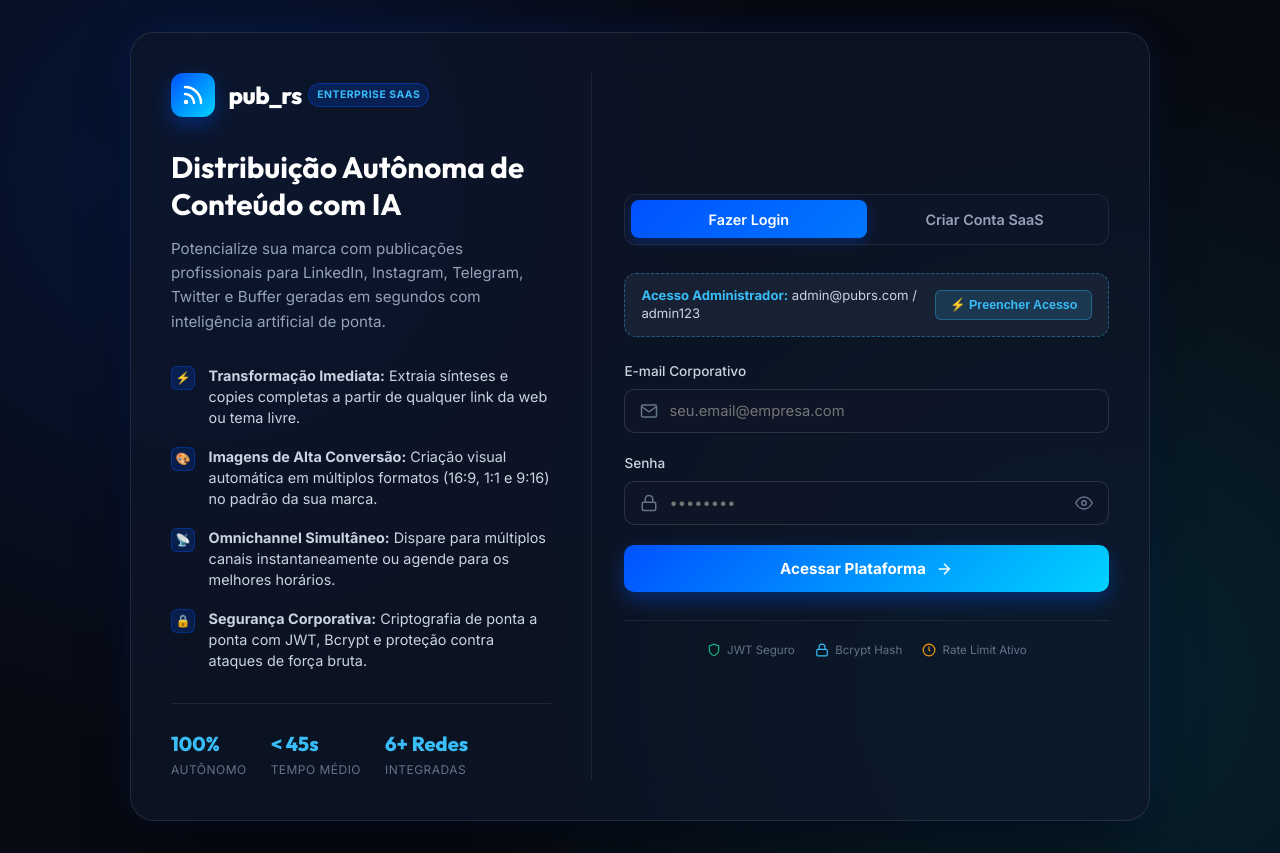
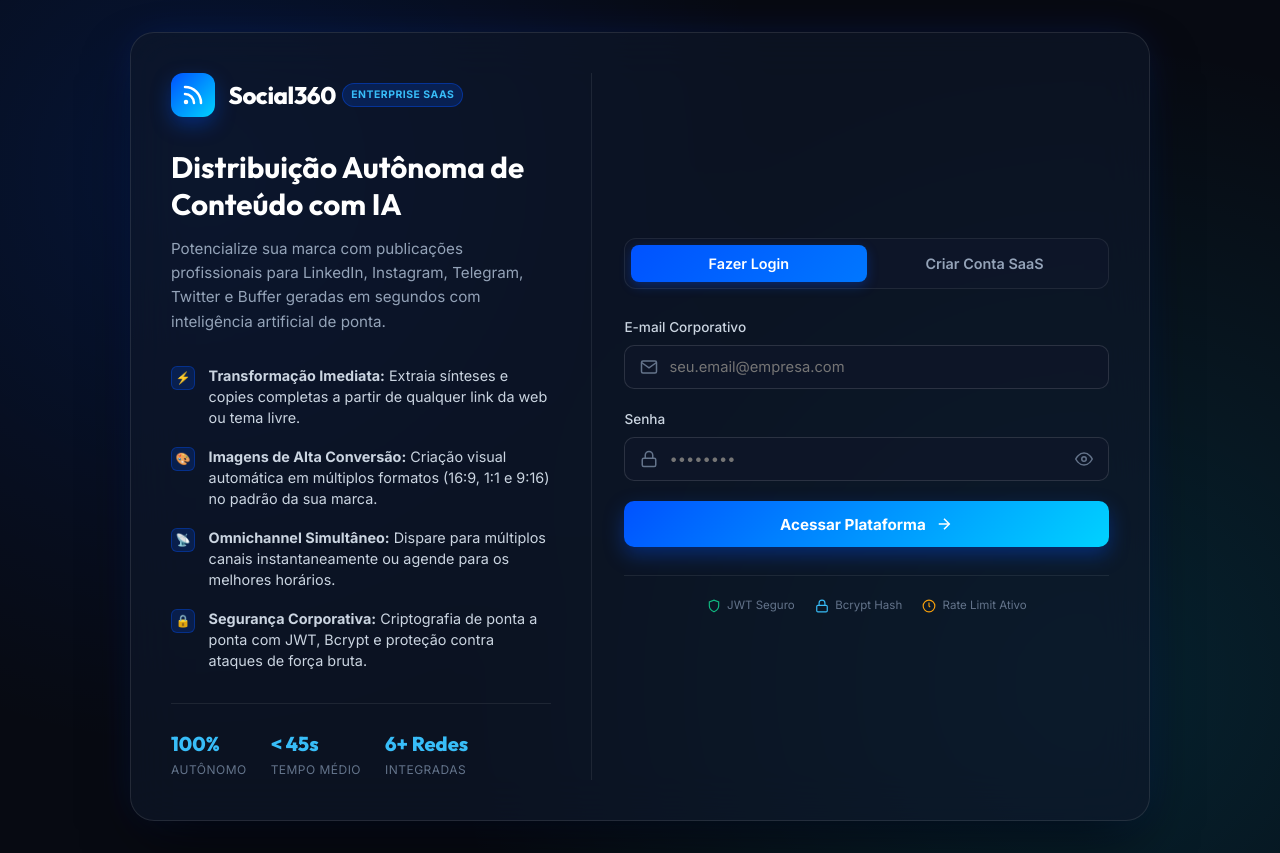
Before and after one commit to cezaralfredo/pub_rs, a website: page public/login.html in a window 1280 px wide. Drawn offline with Linux system fonts and the light colour scheme.

Commit message:
feat(auth): atualizar credenciais do administrador master e remover dados de demo da tela de login

```diff
--- a/public/login.html
+++ b/public/login.html
@@ -3,8 +3,8 @@
 <head>
   <meta charset="UTF-8">
   <meta name="viewport" content="width=device-width, initial-scale=1.0">
-  <title>Login & Acesso — pub_rs Studio SaaS</title>
-  <meta name="description" content="Acesse o pub_rs Studio, a plataforma SaaS de automação multicanal de conteúdo e redes sociais com IA.">
+  <title>Login & Acesso — Social360 Studio SaaS</title>
+  <meta name="description" content="Acesse o Social360 Studio, a plataforma SaaS de automação omnichannel de conteúdo e redes sociais com IA.">
 
   <!-- Google Fonts: Outfit, Inter & JetBrains Mono -->
   <link rel="preconnect" href="https://fonts.googleapis.com">
@@ -211,46 +211,6 @@
       box-shadow: 0 4px 12px rgba(0, 82, 255, 0.3);
     }
 
-    .auth-demo-banner {
-      background: rgba(30, 41, 59, 0.7);
-      border: 1px dashed rgba(56, 189, 248, 0.4);
-      border-radius: 12px;
-      padding: 0.85rem 1rem;
-      margin-bottom: 1.5rem;
-      display: flex;
-      align-items: center;
-      justify-content: space-between;
-      gap: 0.75rem;
-    }
-
-    .auth-demo-text {
-      font-size: 0.82rem;
-      color: #cbd5e1;
-      line-height: 1.35;
-    }
-
-    .auth-demo-text strong {
-      color: #38bdf8;
-    }
-
-    .btn-fill-demo {
-      padding: 0.4rem 0.85rem;
-      font-size: 0.78rem;
-      background: rgba(56, 189, 248, 0.15);
-      border: 1px solid rgba(56, 189, 248, 0.35);
-      color: #38bdf8;
-      border-radius: 6px;
-      cursor: pointer;
-      font-weight: 600;
-      white-space: nowrap;
-      transition: all 0.2s;
-    }
-
-    .btn-fill-demo:hover {
-      background: rgba(56, 189, 248, 0.3);
-      color: #fff;
-    }
-
     .auth-form-group {
       margin-bottom: 1.25rem;
     }
@@ -446,7 +406,7 @@
             </svg>
           </div>
           <div style="display: flex; align-items: center;">
-            <span class="hero-brand-title">pub_rs</span>
+            <span class="hero-brand-title">Social360</span>
             <span class="hero-brand-pill">ENTERPRISE SAAS</span>
           </div>
         </div>
@@ -502,16 +462,6 @@
         </button>
         <button type="button" class="auth-tab-btn" id="tab-register" onclick="switchAuthTab('register')">
           Criar Conta SaaS
-        </button>
-      </div>
-
-      <!-- Banner de Demonstração / Preenchimento Rápido -->
-      <div class="auth-demo-banner" id="demo-banner">
-        <div class="auth-demo-text">
-          <strong>Acesso Administrador:</strong> admin@pubrs.com / admin123
-        </div>
-        <button type="button" class="btn-fill-demo" onclick="fillDemoCredentials()">
-          ⚡ Preencher Acesso
         </button>
       </div>
 
@@ -654,7 +604,6 @@
       const tabRegister = document.getElementById('tab-register');
       const formLogin = document.getElementById('form-login');
       const formRegister = document.getElementById('form-register');
-      const demoBanner = document.getElementById('demo-banner');
       hideAlert();
 
       if (tab === 'login') {
@@ -662,21 +611,12 @@
         tabRegister.classList.remove('active');
         formLogin.style.display = 'block';
         formRegister.style.display = 'none';
-        demoBanner.style.display = 'flex';
       } else {
         tabLogin.classList.remove('active');
         tabRegister.classList.add('active');
         formLogin.style.display = 'none';
         formRegister.style.display = 'block';
-        demoBanner.style.display = 'none';
       }
-    }
-
-    // Preencher dados padrão de Administrador
-    function fillDemoCredentials() {
-      document.getElementById('login-email').value = 'admin@pubrs.com';
-      document.getElementById('login-password').value = 'admin123';
-      showAlert('Credenciais padrão de administrador preenchidas. Clique em "Acessar Plataforma"!', 'success');
     }
 
     // Seleção de Plano no Cadastro
@@ -782,7 +722,7 @@
         localStorage.setItem('pub_rs_token', data.token);
         localStorage.setItem('pub_rs_user', JSON.stringify(data.user));
 
-        showAlert('Conta criada com sucesso! Bem-vindo ao pub_rs Studio.', 'success');
+        showAlert('Conta criada com sucesso! Bem-vindo ao Social360 Studio.', 'success');
         setTimeout(() => {
           window.location.href = '/index.html';
         }, 700);
```
Also changed, not shown: data/users.json (+4 -4 lines), src/security/userStore.js (+33 -9 lines).
